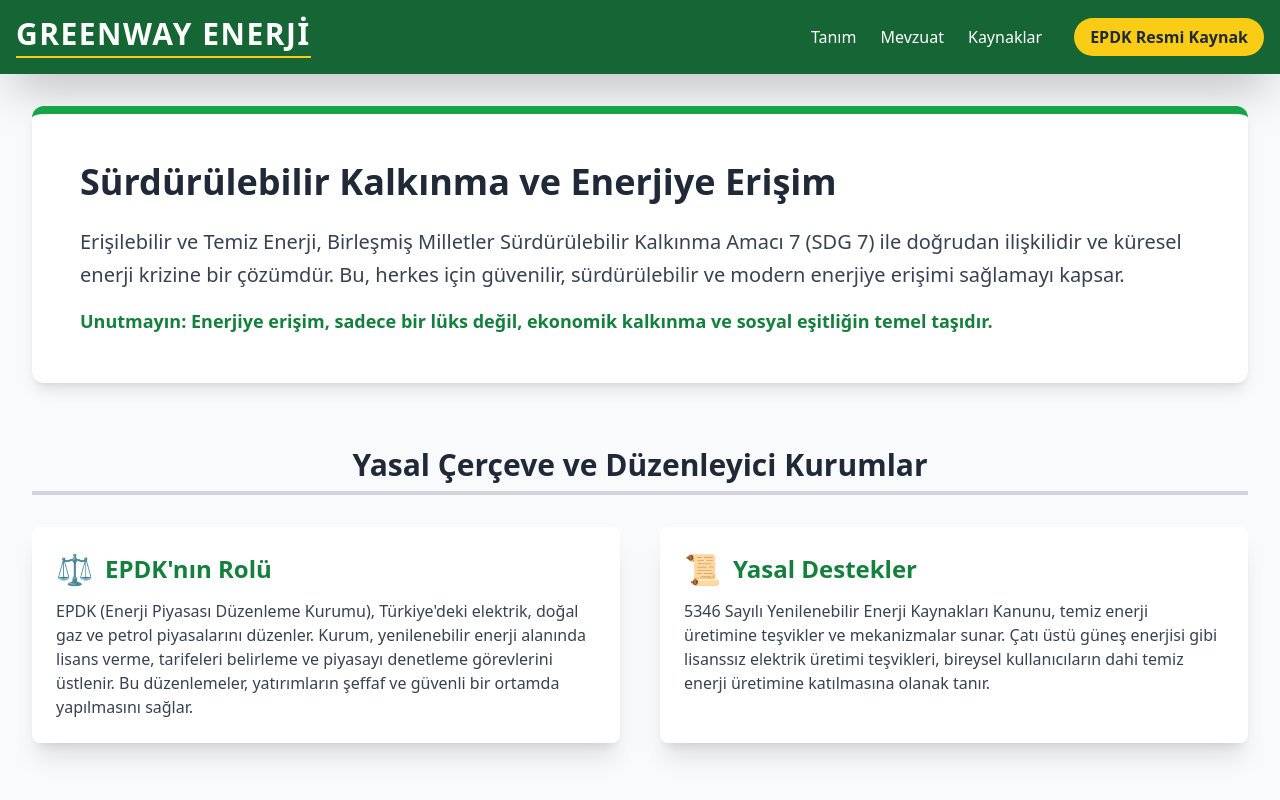
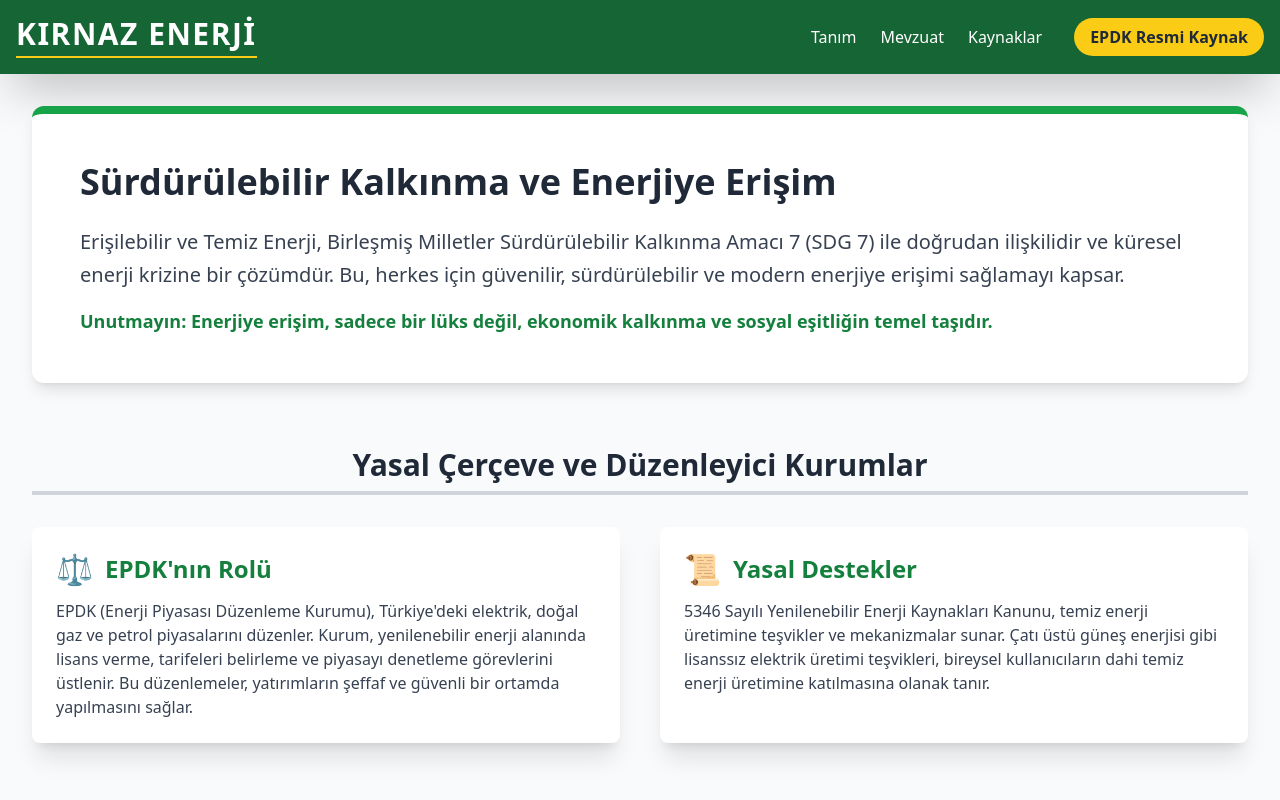
Before and after one commit to ilkerkirnaz2-bit/Eri-ilebilir-ve-Temiz-Enerji, a React (Vite) app: page / in a window 1280 px wide. Shown: the top 800 px of the page. Built offline with nearby package versions, Linux system fonts and the light colour scheme.

Commit message:
Update App.jsx

```diff
--- a/src/App.jsx
+++ b/src/App.jsx
@@ -7,7 +7,7 @@ export default function App() {
       {/* BAŞLIK (HEADER) BÖLÜMÜ - Arka Plan Yeşil, Logo Tarzı Başlık */}
       <header className="bg-green-800 text-white p-4 shadow-2xl">
         <div className="container mx-auto flex justify-between items-center">
-          <h1 className="text-3xl font-extrabold tracking-wider border-b-2 border-yellow-400 pb-1">GREENWAY ENERJİ</h1>
+          <h1 className="text-3xl font-extrabold tracking-wider border-b-2 border-yellow-400 pb-1">KIRNAZ ENERJİ</h1>
           <nav>
             <a href="#tanim" className="mx-3 hover:text-yellow-400 transition duration-300">Tanım</a>
             <a href="#mevzuat" className="mx-3 hover:text-yellow-400 transition duration-300">Mevzuat</a>
```
